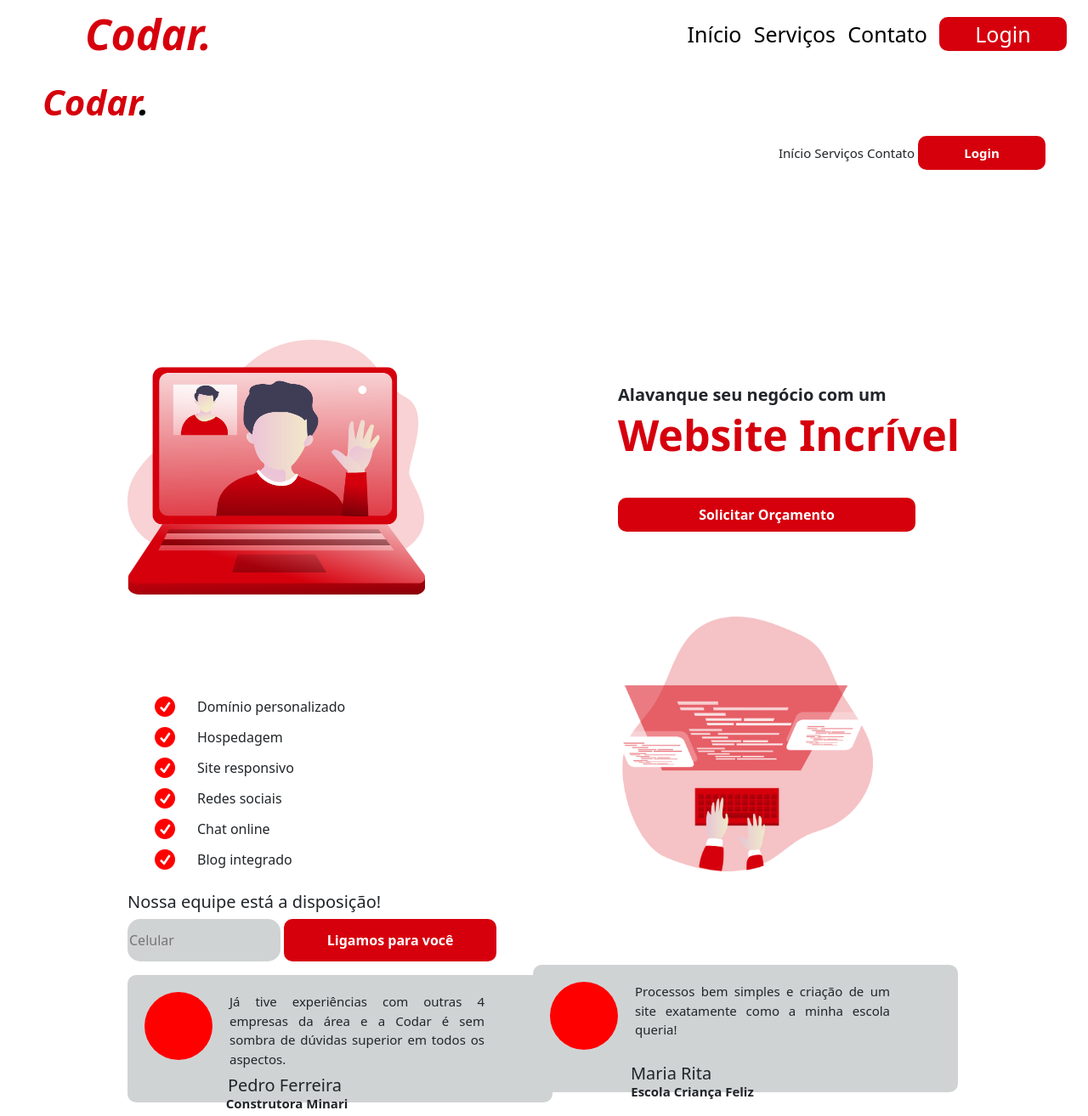
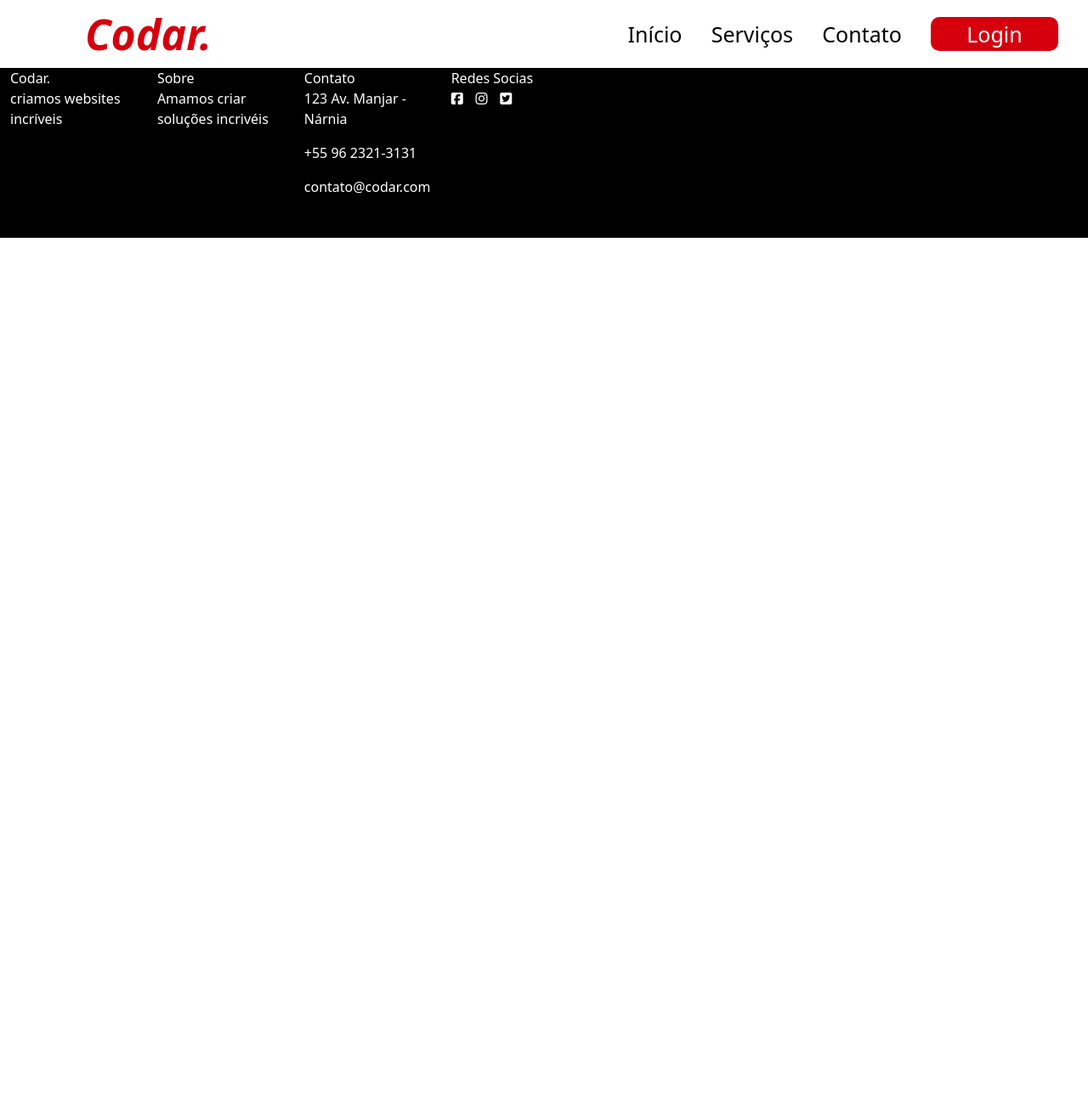
Before and after one commit to fab1opinto/codar-devchallenge, a plain HTML site: page index.html in a window 1280 px wide. Shown: the top 1314 px of the page at 85% size. After the commit the page ends 800 px from the top, so only its background shows below. Drawn offline with Linux system fonts and the light colour scheme.

Commit message:
recomeçando o projeto

```diff
--- a/estilo.css
+++ b/estilo.css
@@ -1,13 +1,3 @@
-
-
-#Codar {
-    margin-left: 50px;
-    color: #D6000D;
-    font-size: 42px;
-    font-style: italic;
-    font-weight: bold;
-    line-height: 80px;
-}
 
 label.logo {
     color: #D6000D;
@@ -28,7 +18,7 @@ nav ul li {
     color: black;
     display: inline-block;
     line-height: 80px;
-    margin: 0 5px;
+    margin: 0 15px;
     font-size: 25px;
 }
 
@@ -51,144 +41,8 @@ nav ul li a {
     text-align: center;
 }
 
-.Ponto {
-    color: black;
-}
 
-.Alinhamento {
-    text-align: right;
-    margin-right: 20px;
-    margin-top: -40px;
-    font-size: 15px;
-    align-content: space-between;
-    margin: 0 50px;
-}
 
-#buttonNav {
-    background-color: #D6000D;
-    color: white;
-    font-weight: bold;
-    border-radius: 10px;
-    width: 150px;
-    height: 40px;
-    text-align: center;
-    border: none;
-}
-
-.imgUm {
-    width: 350px;
-    height: 300px;
-}
-
-#btnOrcamento {
-    background-color: #D6000D;
-    color: white;
-    font-weight: bold;
-    border-radius: 10px;
-    width: 350px;
-    height: 40px;
-    text-align: center;
-    border: none;
-    margin-top: 20px;
-
-}
-
-.pUm {
-    font-size: 20px;
-    font-weight: bold;
-    margin-bottom: -5px;
-}
-
-.pDois {
-    font-size: 50px;
-    font-weight: bold;
-    color: #D6000D;
-}
-
-#ladoEsquerdo {
-    margin-top: 200px;
-    margin-left: 150px;
-}
-#ladoDireito {
-    margin-top: 300px;
-}
-
-#ladoEsquerdodois {
-    margin-top: 120px;
-}
-
-/*ul li{
-    background-image: url('assets/ok-24.ico');
-    background-repeat: no-repeat;
-    list-style-type: none;
-    padding-left: 50px;
-    padding-bottom: 10px;
-
-} */
-
-#ladoDireitodois{
-    margin-top: 100px;
-}
-
-.imgDois {
-    width: 300px;
-    height: 300px;
-}
-
-#btnCel {
-    border-radius: 15px;
-    border: none;
-    width: 180px;
-    height: 50px;
-    background-color: #D0D3D4;
-    color: white;
-    position: initial;
-}
-
-#btnCall {
-    background-color: #D6000D;
-    color: white;
-    font-weight: bold;
-    border-radius: 10px;
-    width: 250px;
-    height: 50px;
-    text-align: center;
-    border: none;
-}
-
-#borderLeft {
-    border-radius: 10px;
-    border: none;
-    width: 500px;
-    height: 150px;
-    background-color: #D0D3D4;
-    margin-bottom: 50px;
-    font-size: 15px;
-    text-align: center;
-}
-
-#borderRight {
-    border-radius: 10px;
-    border: none;
-    width: 500px;
-    height: 150px;
-    background-color: #D0D3D4;
-    margin-top: 110px;
-    margin-left: -100px;
-    margin-bottom: 50px;
-    font-size: 15px;
-    text-align: center;
-}
-
-#circulo{
-    border-radius:50%;
-    width: 80px;
-    height: 80px;
-    background-color: red;
-    position: relative;
-    top: 20px;
-    left: 20px;
-}
 
 footer {
     width: 100%;
@@ -196,72 +50,3 @@ footer {
     background-color: black;
     color: white;
 }
-
-#coderRoda {
-    color: white;
-    font-size: 40px;
-    font-style: italic;
-    font-weight: bold;
-    margin-top: 40px;
-    margin-left: 20px;
-}
-
-#Txt {
-    width: 300px;
-    margin-left: 120px;
-    margin-top: -60px;
-    text-align: justify;
-    margin-bottom: 5px;
-}
-
-#Txtum {
-    font-size: 20px;
-    margin-left: -130px;
-}
-
-#Txtdois {
-    font-weight: bold;
-    margin-left: -125px;
-    margin-top: -5px;
-}
-
-#Txtright {
-    font-size: 20px;
-    margin-top: 25px;
-    margin-left: -175px;
-}
-
-#Idrodape {
-    margin-top: 50px;
-    margin-left: 20px;
-    font-size: 30px;
-    font-weight: bold;
-}
- row {
-     text-align: center;
- }
-
-#Idpara {
-    font-size: 15px;
-}
-
-i  {
-    color: red;
-}
-
-#Icones {
-    justify-content: space-between;
-}
-
-
-
-
-
-#p {
-    background-image: url('assets/ok-24.ico');
-    background-repeat: no-repeat;
-    list-style-type: none;
-    padding-left: 50px;
-    padding-bottom: 10px;
-    margin-bottom: 2px;
-}
--- a/index.html
+++ b/index.html
@@ -28,66 +28,7 @@
     </nav>
 
 
-    <div id="Codar">Codar<span class="Ponto">.</span></div>
 
-    <div class="Alinhamento">
-        Início
-        Serviços
-        Contato
-    <button id="buttonNav">Login</button>
-    </div>
-
-    <div class="row">
-        <div class="col" id="ladoEsquerdo">
-            <img src="assets/video_call.png" class="imgUm">
-
-            <div id="ladoEsquerdodois">
-                <ul>
-                    <p id="p">Domínio personalizado</p>
-                    <p id="p">Hospedagem</p>
-                    <p id="p">Site responsivo</p>
-                    <p id="p">Redes sociais</p>
-                    <p id="p">Chat online</p>
-                    <p id="p">Blog integrado</p>
-                </ul>
-            </div>
-
-            <div>
-                <h5>Nossa equipe está a disposição!</h5>
-                <p><input type="celular" placeholder="Celular" id="btnCel">
-                    <button id="btnCall">Ligamos para você</button>
-                </p>
-            </div>
-
-            <div id="borderLeft">
-                <div id="circulo"></div>
-                <div id="Txt">Já tive experiências com outras 4 empresas da área e a Codar é sem sombra de dúvidas
-                    superior em todos os aspectos.</div>
-                <div id="Txtum">Pedro Ferreira</div>
-                <div id="Txtdois">Construtora Minari</div>
-            </div>
-
-        </div>
-
-        <div class="col" style="margin-top: 250px">
-
-            <p class="pUm">Alavanque seu negócio com um</p>
-            <p class="pDois">Website Incrível</p>
-            <p><button id="btnOrcamento">Solicitar Orçamento</button></p>
-
-            <div id="ladoDireitodois">
-                <img src="assets/coding_.png" class="imgDois">
-            </div>
-
-            <div id="borderRight">
-                <div id="circulo"></div>
-                <div id="Txt">Processos bem simples e criação de um site exatamente como a minha escola queria!</div>
-                <div id="Txtright">Maria Rita</div>
-                <div id="Txtdois">Escola Criança Feliz</div>
-            </div>
-        </div>
-
-    </div>
 
     <footer>
         <div class="row">
```
